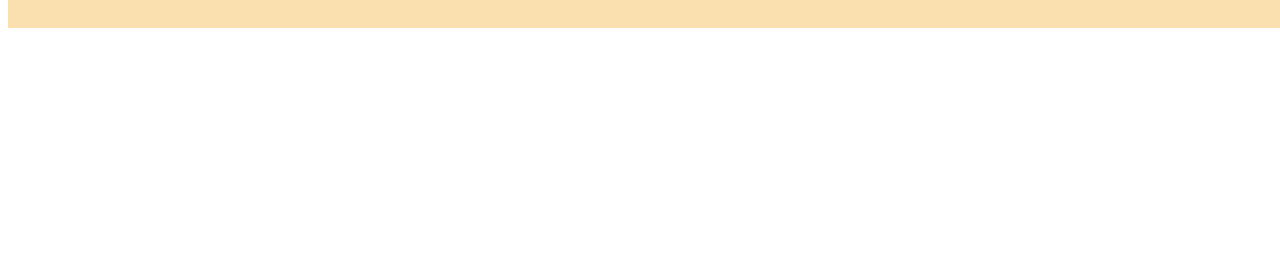
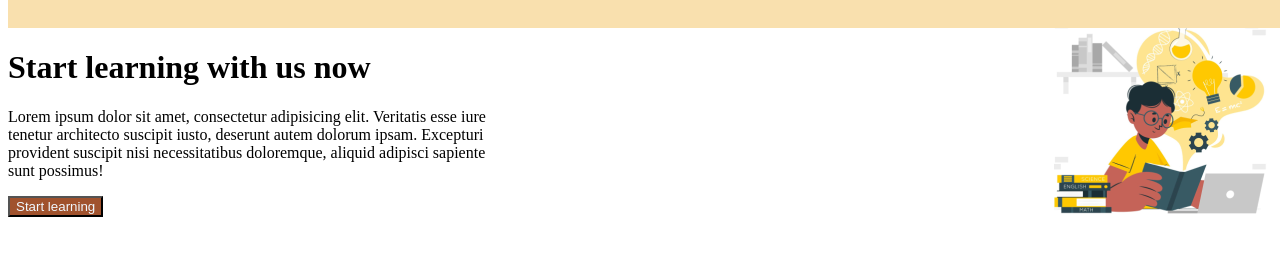
Before and after one commit to PLAVSKII/education, a plain HTML site: page index.html in a window 1280 px wide. Shown: the part 78-334 px from the top of the page. Drawn offline with Linux system fonts and the light colour scheme.

Commit message:
Создали первый блок

```diff
--- a/index.html
+++ b/index.html
@@ -19,6 +19,18 @@
             <button>Contact us</button>
         </ul>
     </header>
+    <div class="second">
+        <div class="text">
+            <h1>Start learning with us now</h1>
+            <p>Lorem ipsum dolor sit amet, consectetur adipisicing elit.
+                Veritatis esse iure tenetur architecto suscipit
+                iusto, deserunt autem dolorum ipsam.
+                Excepturi provident suscipit nisi necessitatibus doloremque, aliquid
+                adipisci sapiente sunt possimus!</p>
+            <button>Start learning</button>
+            </div>
+            <img src="img/Frame2.PNG" alt="">
+    </div>
 </body>
 
 </html>
--- a/style.css
+++ b/style.css
@@ -20,3 +20,17 @@
     width: 1 auto;
     background-color: coral;
 }
+
+.second button {
+    background-color: sienna;
+    color: aliceblue;
+}
+
+.second img {
+    float: right;
+}
+
+.text {
+    float: left;
+    width: 500px;
+}
```
Also changed, not shown: img/Frame2.PNG (added).
